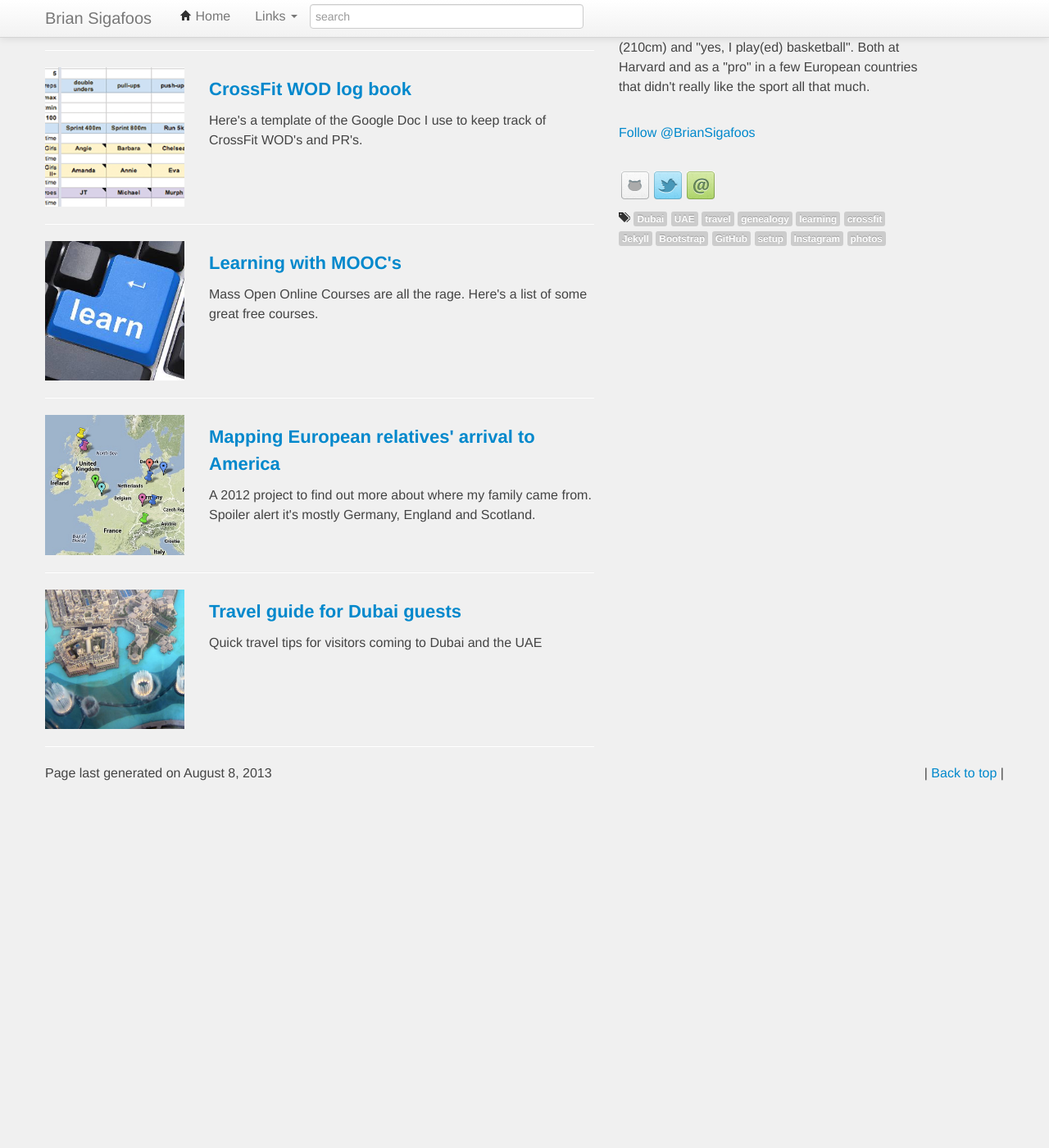
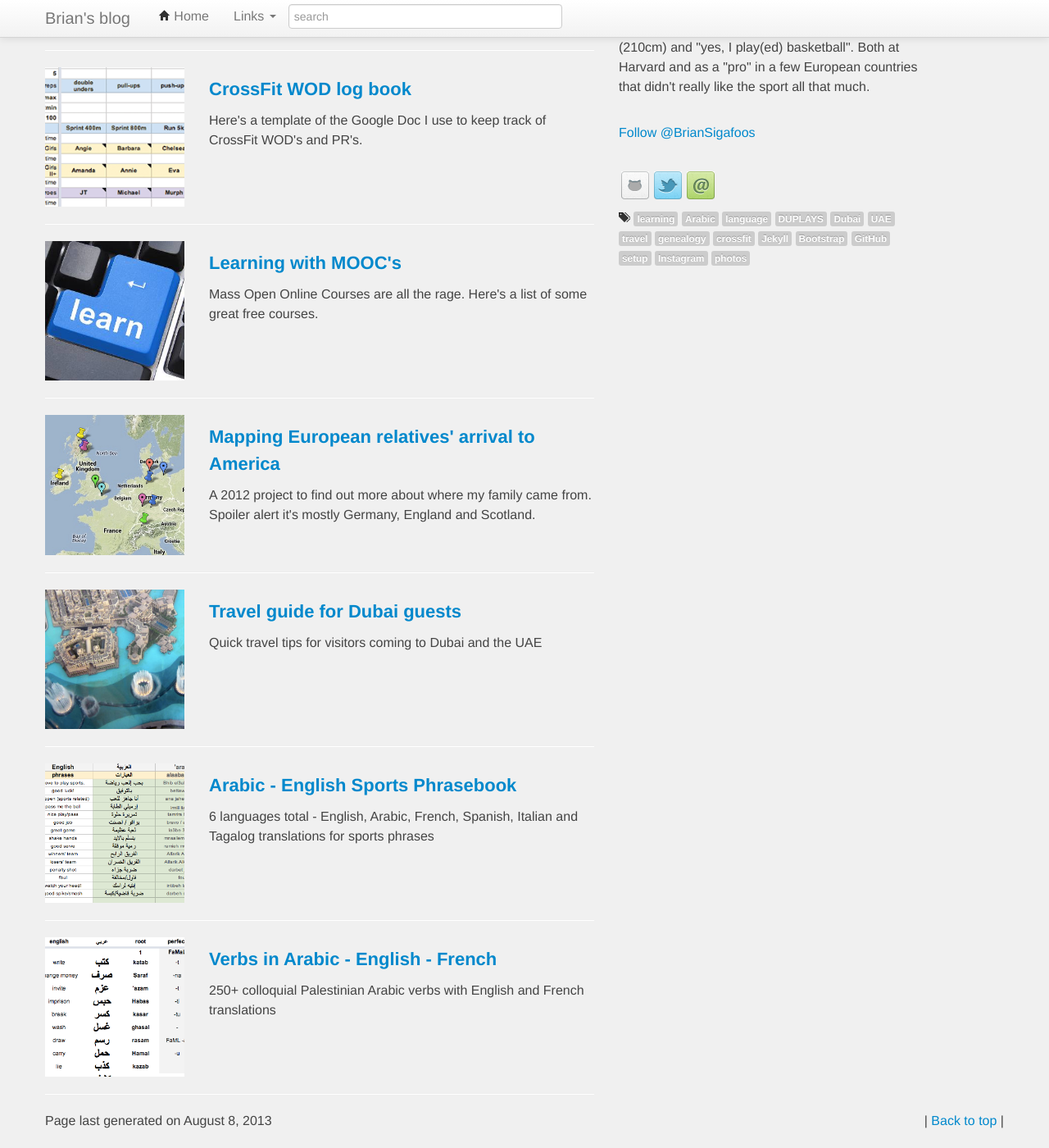
Before and after one commit to BrianSigafoos/briansigafoos.github.io, a Jekyll site: the page built from index.html, in a window 1280 px wide and 1400 px high, scrolled down 420 px. Shown: the whole window at 82% size. Built offline with Jekyll 4.4.1, drawn with Linux system fonts in a browser that asks for light colours; Markdown is read by kramdown in place of the engine named in the settings; comment, search, counter and statistics services are not loaded; before the commit the page ends 1407 px from its top, so only the background shows below that.

Commit message:
* added arabic learning / language posts

```diff
--- a/_config.yml
+++ b/_config.yml
@@ -6,9 +6,9 @@ source:      .
 destination: ./site
 plugins:     ./_plugins
 
-title: Brian Sigafoos
-
+title: Brian's blog
 url: http://briansigafoos.com
+root: /
 
 permalink: none
 
--- a/_includes/navigation.html
+++ b/_includes/navigation.html
@@ -16,7 +16,7 @@
                 <span class="icon-bar"></span>
                 <span class="icon-bar"></span>
             </a>
-            <a class="brand" href="{{ site.url }}">{{ site.title }}</a>
+            <a class="brand" href="{{ site.root }}">{{ site.title }}</a>
             <div class="nav-collapse">
                 <ul class="nav">
                     <li class="">
--- /dev/null
+++ b/_posts/2011-03-11-arabic-verbs.md
@@ -0,0 +1,21 @@
+---
+comments: true
+date: 2011-03-06 12:00:00
+layout: post
+slug: english-palestinian-arabic-colloquial-verbs
+title: Verbs in Arabic - English - French
+summary: 250+ colloquial Palestinian Arabic verbs with English and French translations
+image: 'arabic-verbs.png'
+tags:
+- learning
+- Arabic
+- language
+---
+
+I started making this in 2006 when I was living in Jerusalem and taking an Arabic class at Birzeit University in the West Bank.
+Since then I've added more verbs and Arabic script. Feel free to [download it][], use it for your own study or send me suggestions.
+
+<iframe width='100%' height='400' frameborder='0'
+src='https://docs.google.com/spreadsheet/pub?hl=en&hl=en&key=0AjcxMyPibFlLcExRRllzTGlyNGM0MUVpcmpEWkhxS2c&output=html&widget=true'></iframe>
+
+[download it]: https://docs.google.com/spreadsheet/ccc?key=0AjcxMyPibFlLcExRRllzTGlyNGM0MUVpcmpEWkhxS2c&usp=sharing
--- /dev/null
+++ b/_posts/2011-11-30-sports-phrasebook.md
@@ -0,0 +1,21 @@
+---
+comments: true
+date: 2011-11-30 12:00:00
+layout: post
+slug: sports-phrasebook-english-arabic-french-spanish-italian-tagalog
+title: Arabic - English Sports Phrasebook
+summary: 6 languages total - English, Arabic, French, Spanish, Italian and Tagalog translations for sports phrases
+image: 'sport-phrasebook.png'
+tags:
+- learning
+- Arabic
+- language
+- DUPLAYS
+---
+
+We made this at DUPLAYS with help from Berlitz to list common Arabic, English, French (plus Spanish, Italian and Tagalog) phrases used when playing in DUPLAYS social sport leagues in Dubai.
+
+<iframe width='100%' height='400' frameborder='0'
+src='https://docs.google.com/spreadsheet/pub?key=0AmF22gEI8vjtdHhOdEQ1T0I5eFM2ODRtcTR4MVNZa2c&output=html&widget=true'></iframe>
+View the <a href="https://docs.google.com/spreadsheet/ccc?key=0AmF22gEI8vjtdHhOdEQ1T0I5eFM2ODRtcTR4MVNZa2c&usp=sharing">
+full spreadsheet here</a>
```
Also changed, not shown: img/posts/arabic-verbs.png (added), img/posts/sport-phrasebook.png (added).
